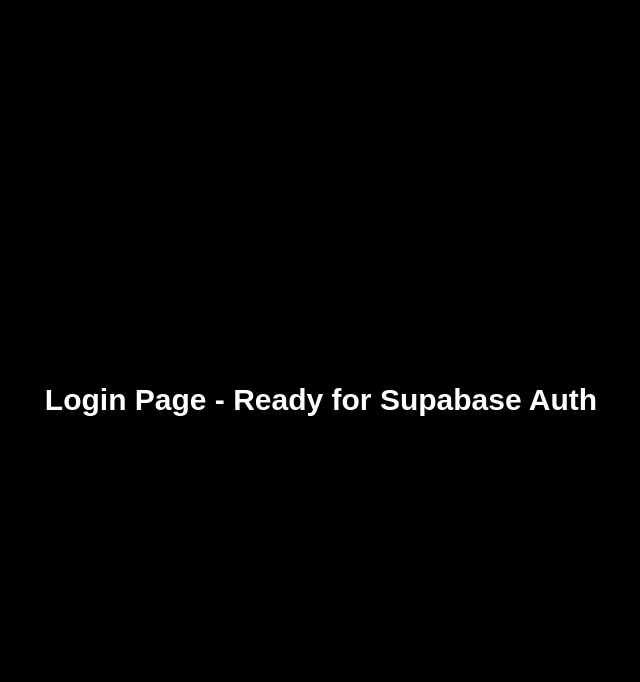
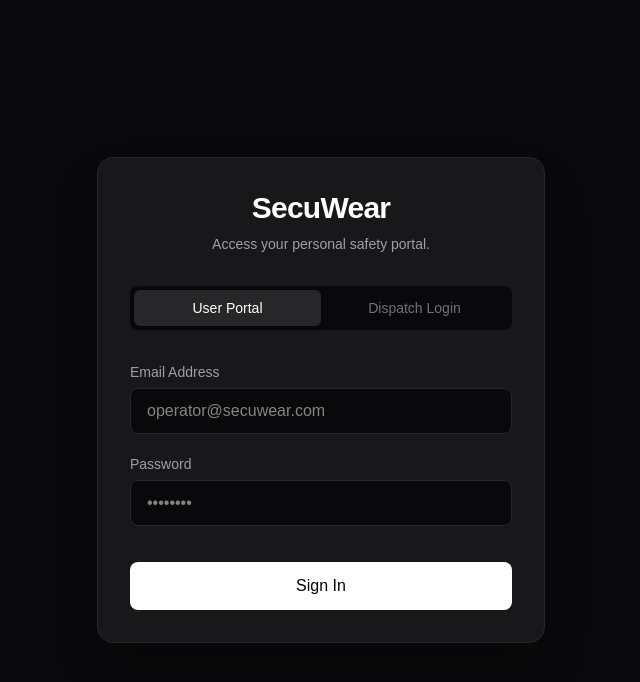
Before and after one commit to kaidexcli/Secuwear, a Next.js app in the folder main/: page /login in a window 1280 px wide. Shown: the top 682 px of the page, without its empty margins (319-959 px from the left). Built offline with nearby package versions, Linux system fonts and the light colour scheme; no server answers.

Commit message:
Update login page for every user

```diff
--- a/main/app/login/page.tsx
+++ b/main/app/login/page.tsx
@@ -1,7 +1,145 @@
+"use client"
+
+import { useState } from 'react'
+import { useRouter } from 'next/navigation'
+import { createBrowserClient } from '@supabase/ssr'
+
 export default function LoginPage() {
+  const router = useRouter()
+  // State to toggle between User and Dispatch interfaces
+  const [loginType, setLoginType] = useState<'user' | 'dispatch'>('user')
+
+  // Form states
+  const [email, setEmail] = useState('')
+  const [password, setPassword] = useState('')
+  const [error, setError] = useState<string | null>(null)
+  const [loading, setLoading] = useState(false)
+
+  // Initialize Supabase browser client
+  const supabase = createBrowserClient(
+    process.env.NEXT_PUBLIC_SUPABASE_URL!,
+    process.env.NEXT_PUBLIC_SUPABASE_ANON_KEY!
+  )
+
+  const handleLogin = async (e: React.FormEvent) => {
+    e.preventDefault()
+    setLoading(true)
+    setError(null)
+
+    // Attempt Supabase login
+    const { error: authError } = await supabase.auth.signInWithPassword({
+      email,
+      password,
+    })
+
+    if (authError) {
+      setError(authError.message)
+      setLoading(false)
+      return
+    }
+
+    // CRITICAL: Force Next.js to update so your proxy.ts detects the new cookies
+    router.refresh()
+
+    // Route to the appropriate dashboard
+    if (loginType === 'dispatch') {
+      router.push('/dispatch')
+    } else {
+      router.push('/dashboard')
+    }
+  }
+
   return (
-    <div className="flex items-center justify-center min-h-screen bg-black text-white">
-      <h1 className="text-3xl font-bold">Login Page - Ready for Supabase Auth</h1>
+    <div className="flex items-center justify-center min-h-screen bg-zinc-950 text-white px-4">
+      <div className="w-full max-w-md bg-zinc-900 border border-zinc-800 rounded-2xl p-8 shadow-2xl">
+
+        {/* Header */}
+        <div className="text-center mb-8">
+          <h1 className="text-3xl font-bold tracking-tight">SecuWear</h1>
+          <p className="text-zinc-400 mt-2 text-sm">
+            {loginType === 'user'
+              ? 'Access your personal safety portal.'
+              : 'Enter the emergency response dispatch hub.'}
+          </p>
+        </div>
+
+        {/* Portal Toggle Tabs */}
+        <div className="flex p-1 bg-zinc-950 rounded-lg mb-8">
+          <button
+            onClick={() => setLoginType('user')}
+            className={`flex-1 py-2 text-sm font-medium rounded-md transition-all ${
+              loginType === 'user'
+                ? 'bg-zinc-800 text-white shadow-sm'
+                : 'text-zinc-500 hover:text-zinc-300'
+            }`}
+          >
+            User Portal
+          </button>
+          <button
+            onClick={() => setLoginType('dispatch')}
+            className={`flex-1 py-2 text-sm font-medium rounded-md transition-all ${
+              loginType === 'dispatch'
+                ? 'bg-red-900/50 text-red-100 shadow-sm'
+                : 'text-zinc-500 hover:text-zinc-300'
+            }`}
+          >
+            Dispatch Login
+          </button>
+        </div>
+
+        {/* Error Message */}
+        {error && (
+          <div className="mb-6 p-3 bg-red-500/10 border border-red-500/50 rounded-lg text-red-500 text-sm text-center">
+            {error}
+          </div>
+        )}
+
+        {/* Login Form */}
+        <form onSubmit={handleLogin} className="space-y-5">
+          <div>
+            <label className="block text-sm font-medium text-zinc-400 mb-1.5">
+              Email Address
+            </label>
+            <input
+              type="email"
+              value={email}
+              onChange={(e) => setEmail(e.target.value)}
+              required
+              className="w-full px-4 py-2.5 bg-zinc-950 border border-zinc-800 rounded-lg focus:outline-none focus:ring-2 focus:ring-zinc-700 transition-colors"
+              placeholder="operator@secuwear.com"
+            />
+          </div>
+
+          <div>
+            <label className="block text-sm font-medium text-zinc-400 mb-1.5">
+              Password
+            </label>
+            <input
+              type="password"
+              value={password}
+              onChange={(e) => setPassword(e.target.value)}
+              required
+              className="w-full px-4 py-2.5 bg-zinc-950 border border-zinc-800 rounded-lg focus:outline-none focus:ring-2 focus:ring-zinc-700 transition-colors"
+              placeholder="••••••••"
+            />
+          </div>
+
+          <button
+            type="submit"
+            disabled={loading}
+            className={`w-full py-3 px-4 mt-4 rounded-lg font-medium transition-colors ${
+              loading
+                ? 'bg-zinc-800 text-zinc-500 cursor-not-allowed'
+                : loginType === 'dispatch'
+                  ? 'bg-red-600 hover:bg-red-700 text-white'
+                  : 'bg-white hover:bg-zinc-200 text-black'
+            }`}
+          >
+            {loading ? 'Authenticating...' : 'Sign In'}
+          </button>
+        </form>
+
+      </div>
     </div>
   )
 }
```
